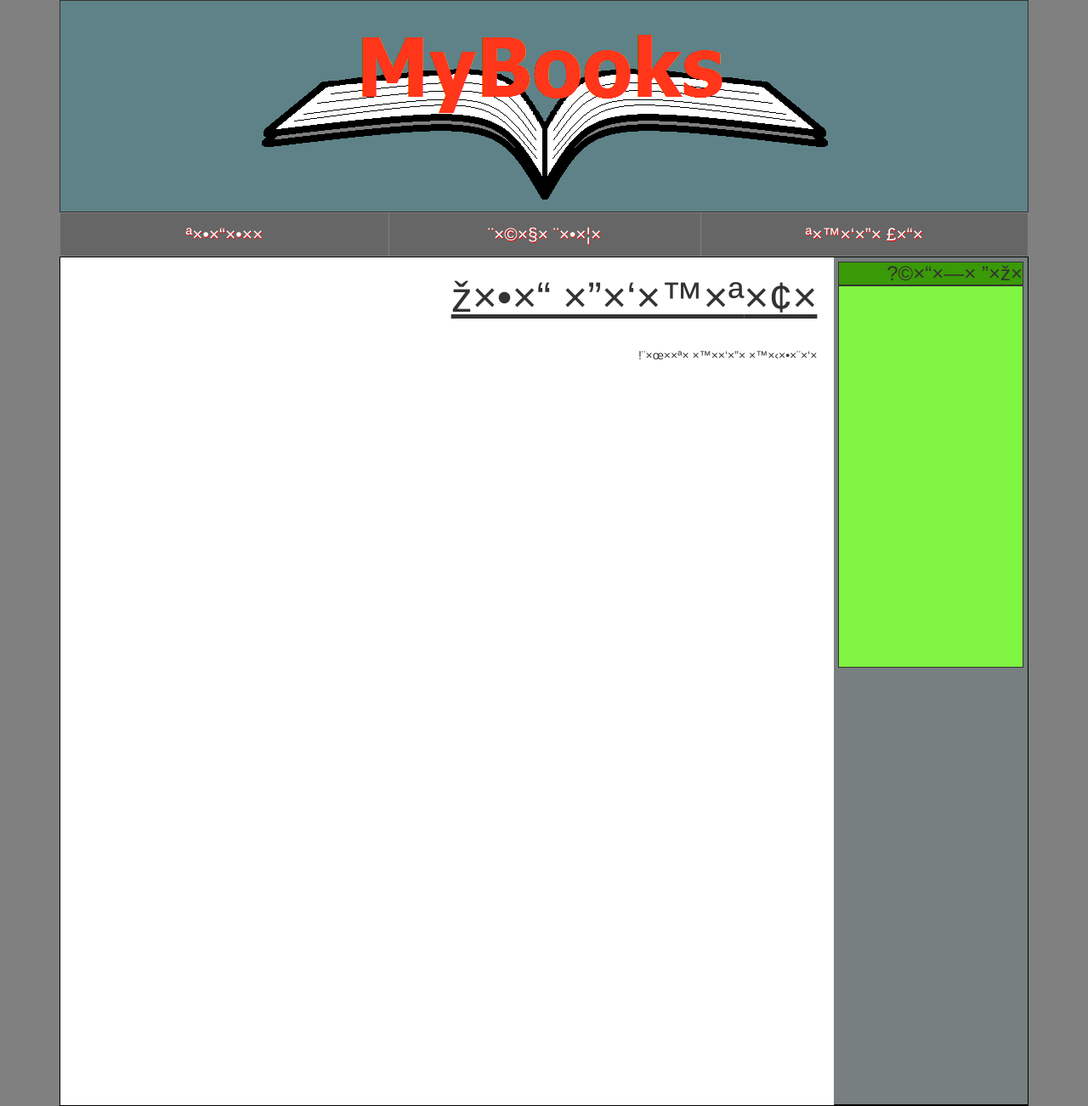
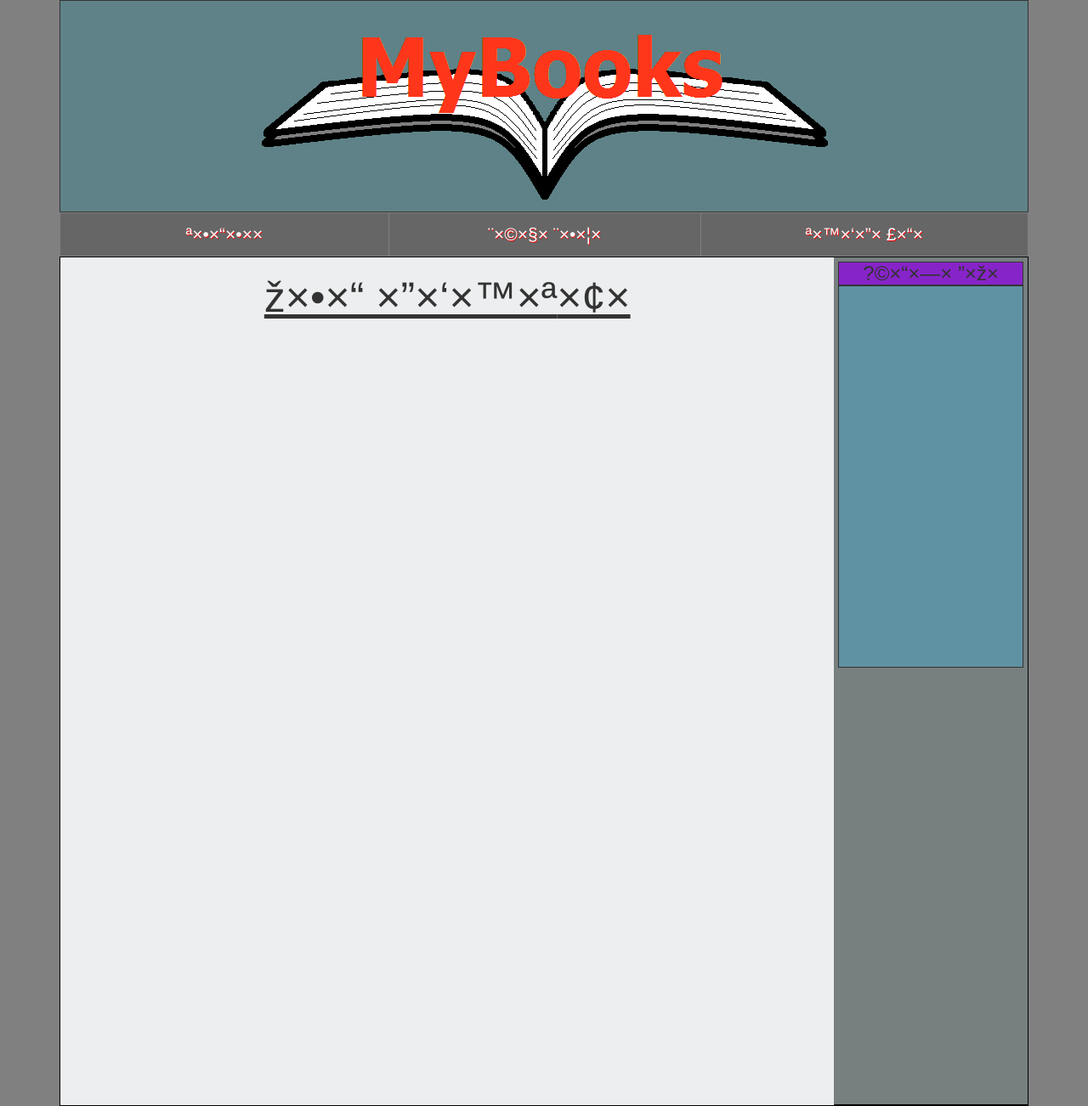
Before and after one commit to DnTora/Mongol, a PHP site: page / in a window 1280 px wide. Shown: the whole page at 85% size. Run offline with PHP 8.4, Linux system fonts and the light colour scheme.

Commit message:
Add files via upload

```diff
--- a/NewSite/footer.css
+++ b/NewSite/footer.css
@@ -5,8 +5,9 @@
 }
 /* גודל הקופסא הלבנה*/
 	/* הערה: הגובה הוא זמני! */
-#box_siteContent{width:100%; height:1000px; background-color:white; border:1px solid black;}
+#box_footer{width:100%; height:1000px; background-color:white; border:1px solid black;}
 /* איזור ההודעות הרצות כלומר הקופסה שלו*/
-#box_rightTootbar{width:20%; height:100%; background-color:#777f7f; float:right; border-bottom:1px solid black; margin: 0px 0px 0px 20px;}
-#box_marquee{margin:0px 5px 5px 5px; width:100%-5px; height:450px; background-color:#80f442; border:1px solid}
-#title_marquee{border:1px solid; margin:5px 5px 0px 5px; background-color:#399906}
+#box_message{width:20%; height:100%; background-color:#777f7f; float:right; border-bottom:1px solid black; margin: 0px 0 0  0; overflow:hidden;}
+#box_marquee{margin:0px 5px 5px 5px; width:100%-5px; height:450px; background-color:#5e92a3; border:1px solid}
+#title_marquee{border:1px solid; margin:5px 5px 0px 5px; background-color:#8724c9}
+#box_content{width:80%; height:100%; background-color:#edeeef; overflow:hidden;}
--- a/NewSite/header.css
+++ b/NewSite/header.css
@@ -1,16 +1,15 @@
 header {
 
 }
-#logo{border: 1px solid; background-color:#5e8287}
 .tdToolbar a {
 	font-size:21px;
 	color:white;
 	background-color:#666;
 	display:block;
 	/* קביעת הגודל של כל ריבוע בתפריט */
-	padding:10px 30px;
-	text-shadow:0.6px 0.7px #FF0000;
+	padding: 10px 30px;
+	text-shadow:0.6px 0.7px  #FF0000;;
  }
  /* שינוי כל סימון של ריבוע */
-.tdToolbar a:hover{background-color:#555; color:white; text-decoration:none;}
+.tdToolbar a:hover{background-color:#555; color:white; text-decoration: none;}
 .tdToolbar{ width:1%; text-align:center;}
--- a/NewSite/index.html
+++ b/NewSite/index.html
@@ -12,7 +12,7 @@
 	<body style="background-color:gray" dir="rtl">
 		<div class="container">
 			<header>
-				<div id="logo">
+				<div id="logo" style="border: 1px solid; background-color:#5e8287">
 					<center><img src="resources/SiteLogo.png" /></center>
 				</div>
 				<table id="headerToolbar" border=1 style="">
@@ -24,9 +24,9 @@
 				</table>
 			</header>
 			<footer>
-				<div id="box_siteContent">
-					<div id="box_rightTootbar">
-						<h3 id="title_marquee">מה חדש?</h3>
+				<div id="box_footer">
+					<div id="box_message">
+						<center><h3 id="title_marquee">מה חדש?</h3></center>
 						<marquee id="box_marquee" direction="up" scrolldelay=250>
 							<ul>
 								<li><p>בלה בלה בלה...</p></li>
@@ -38,11 +38,14 @@
 							</ul>
 						</marquee>
 					</div>
-					<!-- תוכן העמוד נכנס כאן: -->
-					<div id="box_pageContent">
-						<h1>עמוד הבית</h1>
-						<br />
-						<p>ברוכים הבאים לאתר!</p>
+					<div id="box_content">
+
+					<div id="header">
+					<center><h1>עמוד הבית</h1></center>
+					</div>
+
+					<div id="footer">
+
 					</div>
 				</div>
 			</footer>
```
